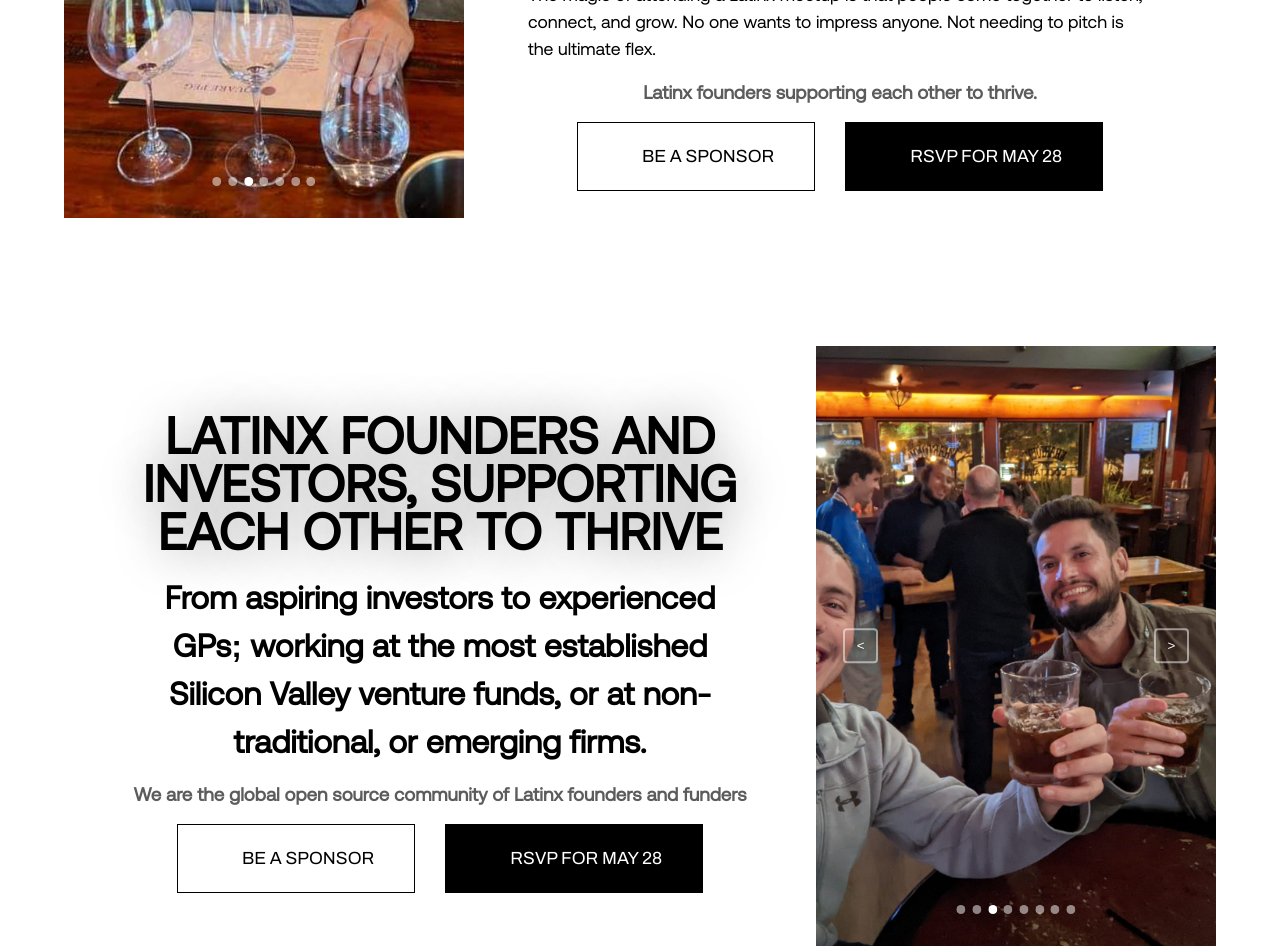
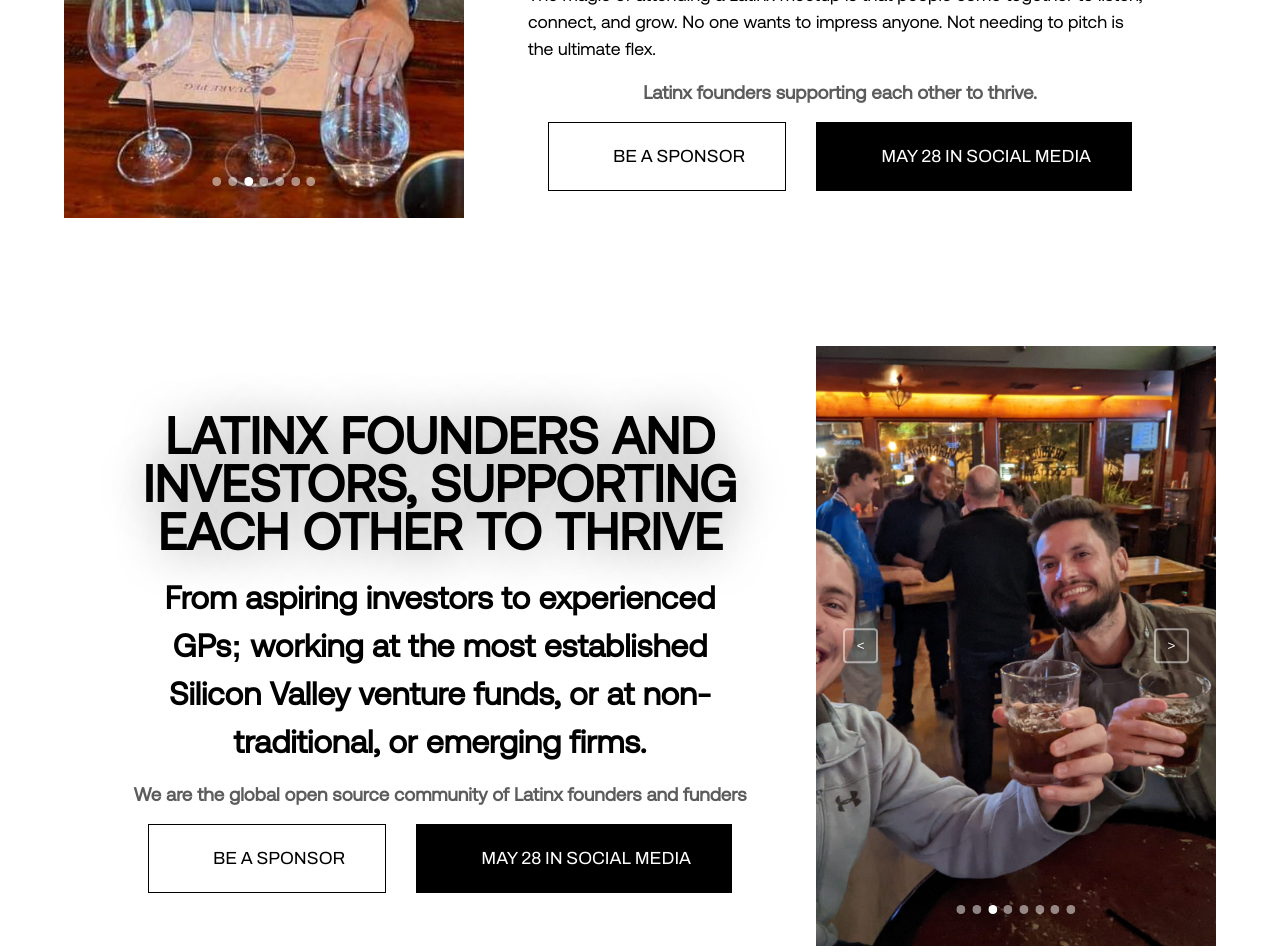
Before and after one commit to latinx-familia/latinx-meetups, a Next.js app: page / in a window 1280 px wide. Shown: the part 1360-2312 px from the top of the page. Built offline with nearby package versions, Linux system fonts and the light colour scheme; some icons are missing.

Commit message:
:right and left sections updated cac

```diff
--- a/components/ui/SectionLeft.js
+++ b/components/ui/SectionLeft.js
@@ -53,9 +53,9 @@ export default function SectionLeft() {
                                     BE A SPONSOR
                                 </button>
                             </Link>
-                            <Link href="https://app.getriver.io/latinx" target="_blank">
+                            <Link href="https://www.linkedin.com/search/results/content/?keywords=latinx&mentionsOrganization=%5B%2288964791%22%5D&origin=FACETED_SEARCH&sid=9N2&sortBy=%22date_posted%22" target="_blank">
                                 <button className="scroll-btn hero-btn" id="goto-rsvp"><Icon icon="mdi:check-outline" />
-                                    RSVP FOR MAY 28
+                                    MAY 28 IN SOCIAL MEDIA
                                 </button>
                             </Link>
                         </div>
--- a/components/ui/SectionRight.js
+++ b/components/ui/SectionRight.js
@@ -21,9 +21,9 @@ export default function SectionRight() {
                                     BE A SPONSOR
                                 </button>
                             </Link>
-                            <Link href="https://app.getriver.io/latinx" target="_blank">
+                            <Link href="https://www.linkedin.com/search/results/content/?keywords=latinx&mentionsOrganization=%5B%2288964791%22%5D&origin=FACETED_SEARCH&sid=9N2&sortBy=%22date_posted%22" target="_blank">
                                 <button className="scroll-btn hero-btn" id="goto-rsvp"><Icon icon="mdi:check-outline" />
-                                    RSVP FOR MAY 28
+                                    MAY 28 IN SOCIAL MEDIA
                                 </button>
                             </Link>
                         </div>
```
